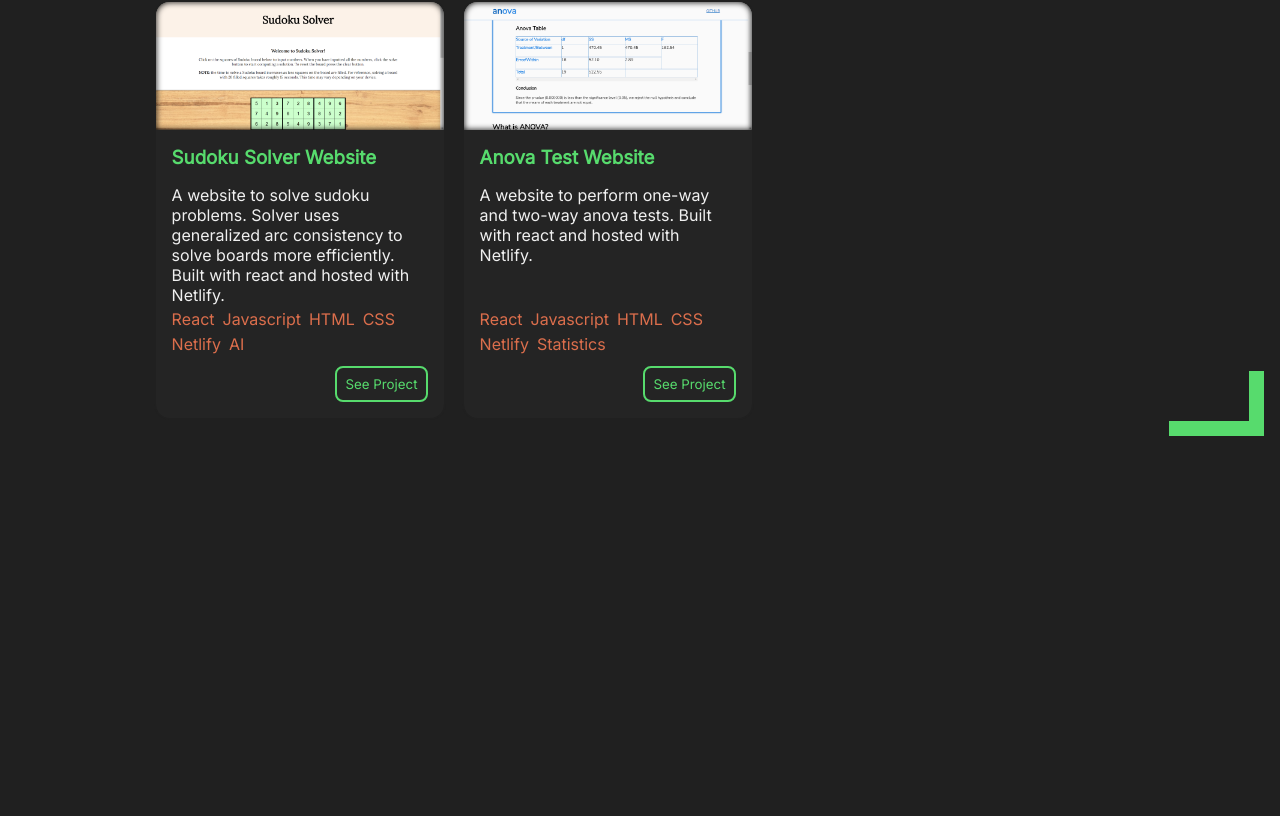
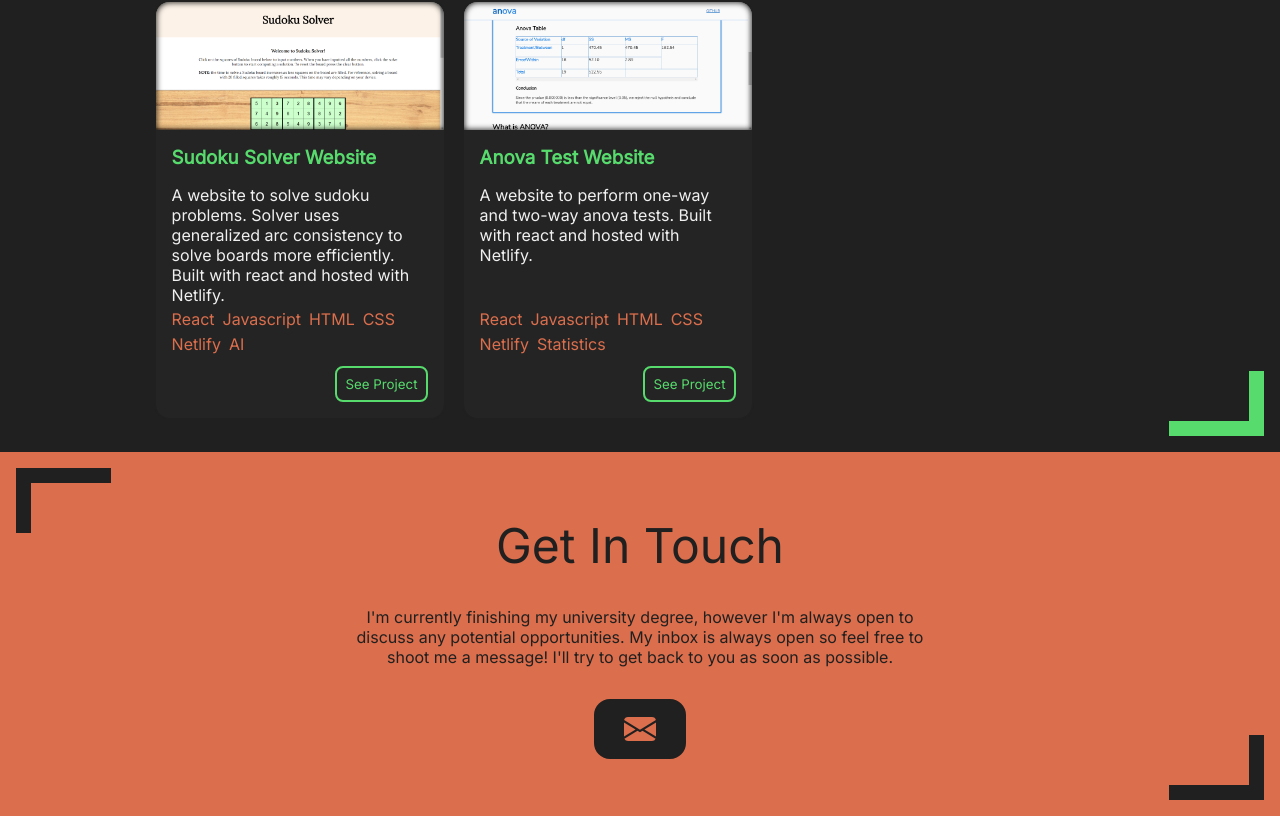
Before and after one commit to mgiann2/PortfolioWebsite, a Vue app: page / in a window 1280 px wide. Shown: the part 1447-2263 px from the top of the page. Before the commit the page ends 1899 px from the top, so only its background shows below. Built offline with nearby package versions, Linux system fonts and the light colour scheme.

Commit message:
Added contact section

```diff
--- a/src/App.vue
+++ b/src/App.vue
@@ -3,6 +3,7 @@ import Navbar from './components/Navbar.vue';
 import ProfileContainer from './components/ProfileContainer.vue';
 import SkillsContainer from './components/SkillsContainer.vue';
 import ProjectsContainer from './components/ProjectsContainer.vue';
+import ContactContainer from './components/ContactContainer.vue';
 </script>
 
 <template>
@@ -10,6 +11,7 @@ import ProjectsContainer from './components/ProjectsContainer.vue';
     <ProfileContainer />
     <SkillsContainer />
     <ProjectsContainer />
+    <ContactContainer />
 </template>
 
 <style scoped>
--- /dev/null
+++ b/src/components/ContactContainer.vue
@@ -0,0 +1,53 @@
+<script setup lang="ts">
+import ThemeDiv from './ThemeDiv.vue';
+import FadeInContainer from './FadeInContainer.vue';
+</script>
+
+<template>
+    <ThemeDiv main-color="var(--red-orange)" accent-color="var(--black)">
+        <FadeInContainer style="color: var(--black)">
+            <h1>Get In Touch</h1>
+            <p>I'm currently finishing my university degree, however I'm always open to discuss any potential opportunities. My inbox is always open so feel free to shoot me a message! I'll try to get back to you as soon as possible.</p>
+            <div style="display: flex; justify-content: center;">
+                <abbr title="Get In Touch">
+                    <a class="contact-btn" href="mailto:matteogiannone24@gmail.com" rel="noopener noreferrer">
+                        <svg xmlns="http://www.w3.org/2000/svg" width="32" height="32" fill="currentColor" class="bi bi-envelope-fill" viewBox="0 0 16 16">
+                            <path d="M.05 3.555A2 2 0 0 1 2 2h12a2 2 0 0 1 1.95 1.555L8 8.414.05 3.555ZM0 4.697v7.104l5.803-3.558L0 4.697ZM6.761 8.83l-6.57 4.027A2 2 0 0 0 2 14h12a2 2 0 0 0 1.808-1.144l-6.57-4.027L8 9.586l-1.239-.757Zm3.436-.586L16 11.801V4.697l-5.803 3.546Z"/>
+                        </svg>
+                    </a>
+                </abbr>
+            </div>
+        </FadeInContainer>
+    </ThemeDiv>
+</template>
+
+<style scoped>
+    h1 {
+        font-size: 3rem;
+        font-weight: 200;
+        text-align: center;
+    }
+
+    .contact-btn {
+        display: flex;
+        align-items: center;
+        justify-content: center;
+        margin: 1rem 0;
+        padding: 0.75rem 1.75rem;
+        border-radius: 1rem;
+        border: solid var(--black) 2px;
+        text-decoration: none;
+        color: var(--red-orange);
+        background-color: var(--black);
+        transition: all 0.2s ease-in-out;
+    }
+
+    .contact-btn:hover {
+        transform: scale(1.05);
+    }
+
+    p {
+        margin: 16px 25%;
+        text-align: center;
+    }
+</style>
```
